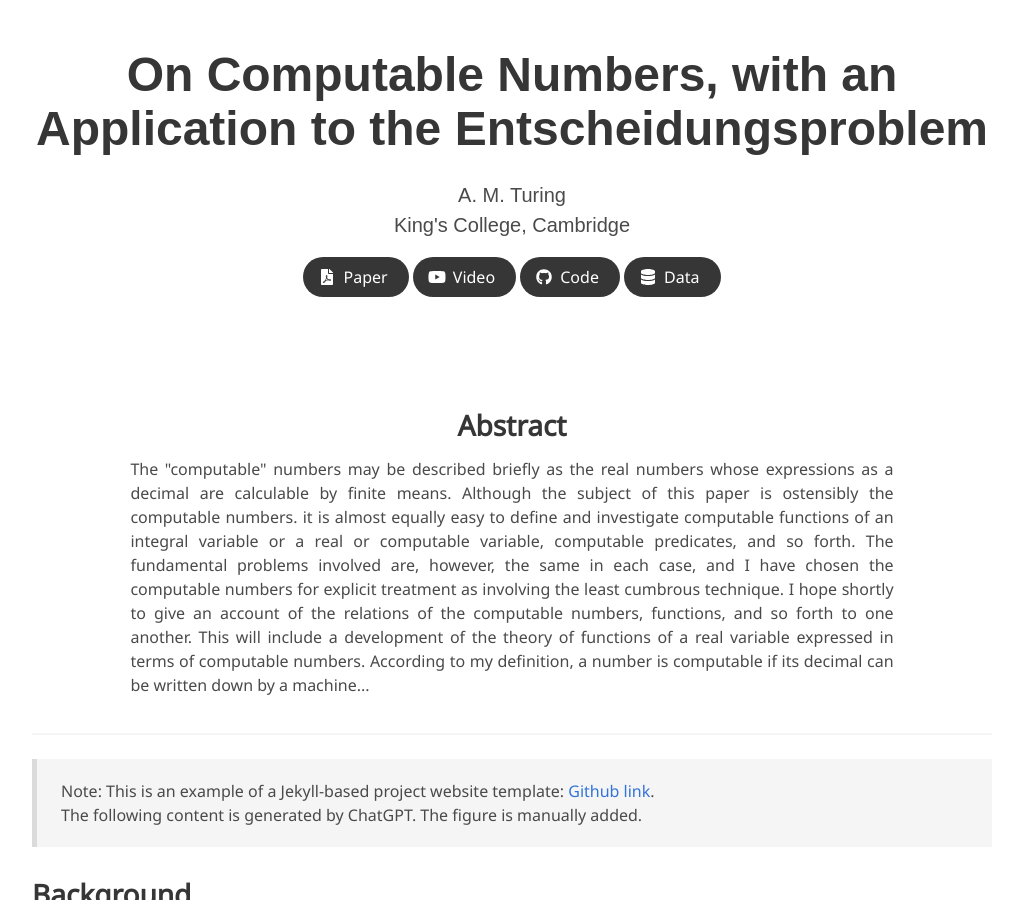
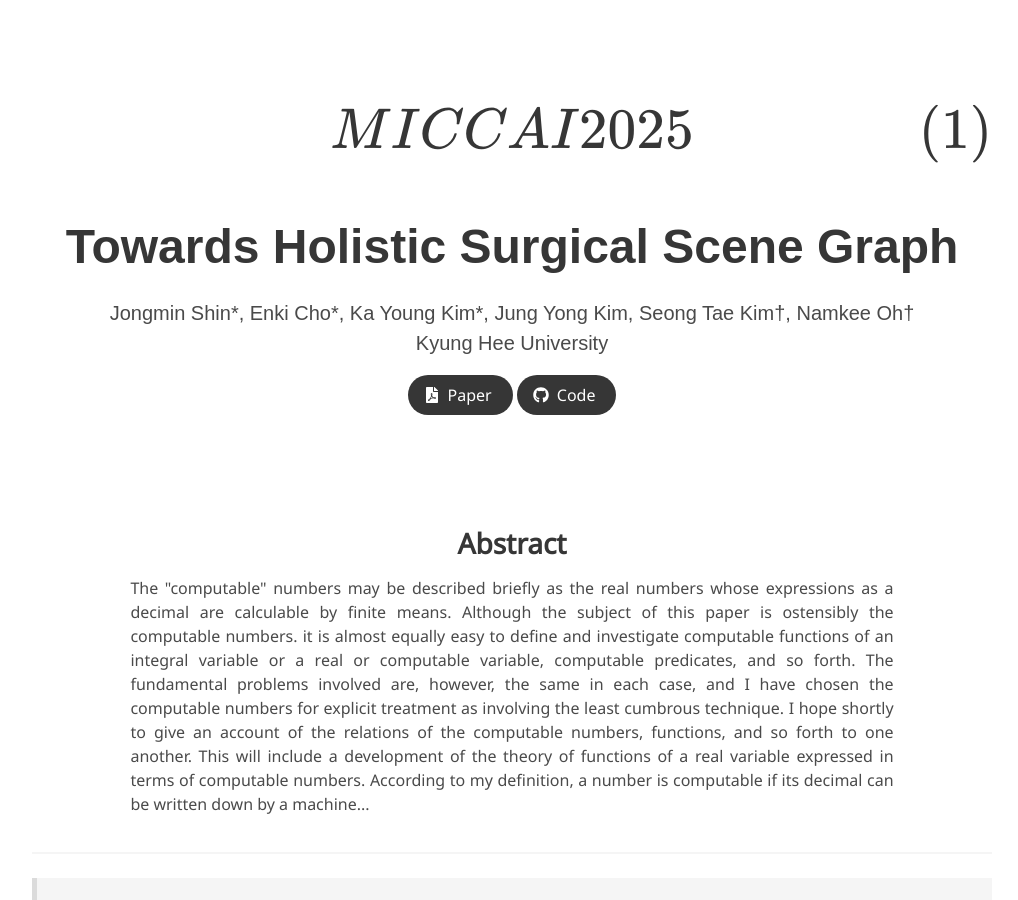
Before and after one commit to ailab-kyunghee/SSG-Com, a Jekyll site: the page built from index.md, in a window 1280 px wide and 900 px high. Shown: the whole window, without its empty margins (128-1146 px from the left). Built offline with Jekyll 4.4.1, drawn with Linux system fonts in a browser that asks for light colours; some web fonts are replaced.

Commit message:
Update index.md

```diff
--- a/index.md
+++ b/index.md
@@ -2,15 +2,15 @@
 layout: project_page
 permalink: /
 
-title: On Computable Numbers, with an Application to the Entscheidungsproblem
+title: \[MICCAI 2025\] Towards Holistic Surgical Scene Graph
 authors:
-    A. M. Turing
+    Jongmin Shin*, Enki Cho*, Ka Young Kim*, Jung Yong Kim, Seong Tae Kim†, Namkee Oh†
 affiliations:
-    King's College, Cambridge
-paper: https://www.cs.virginia.edu/~robins/Turing_Paper_1936.pdf
-video: https://www.youtube.com/results?search_query=turing+machine
-code: https://github.com/topics/turing-machines
-data: https://huggingface.co/docs/datasets
+    Kyung Hee University
+paper: https://arxiv.org/pdf/2507.15541
+# video: https://www.youtube.com/results?search_query=turing+machine
+code: https://github.com/ailab-kyunghee/SSG-Com
+# data: https://huggingface.co/docs/datasets
 ---
 
 <!-- Using HTML to center the abstract -->
```
